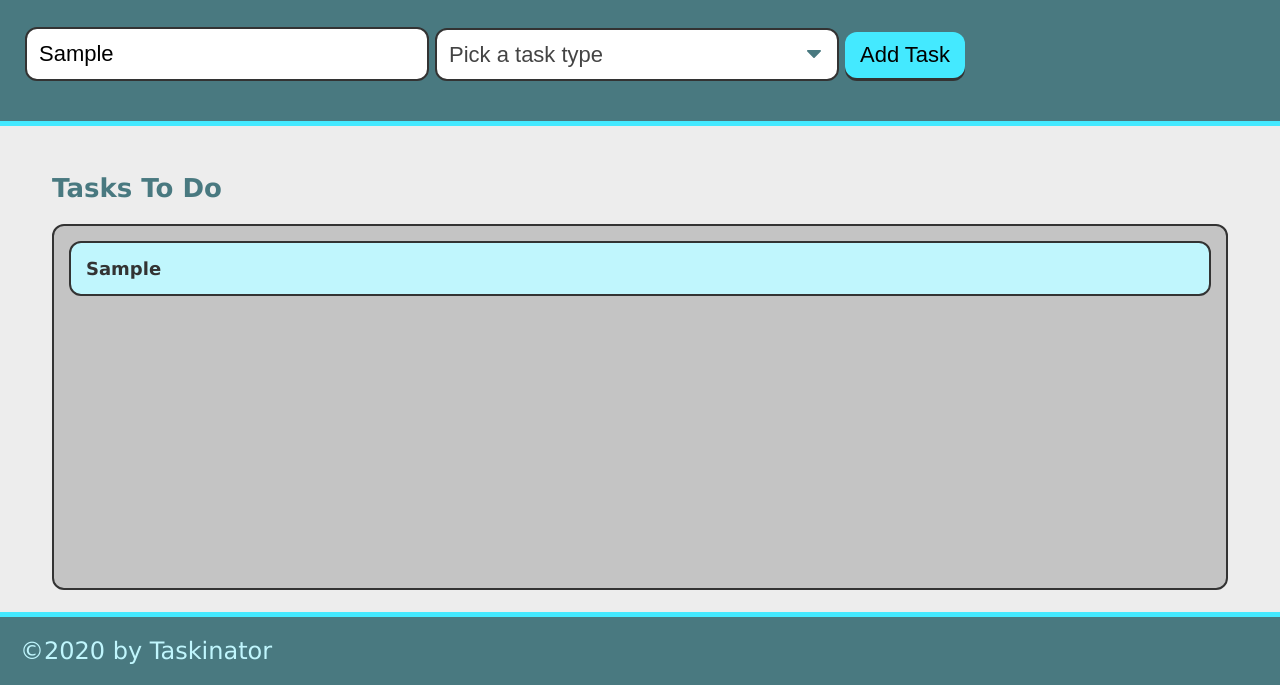
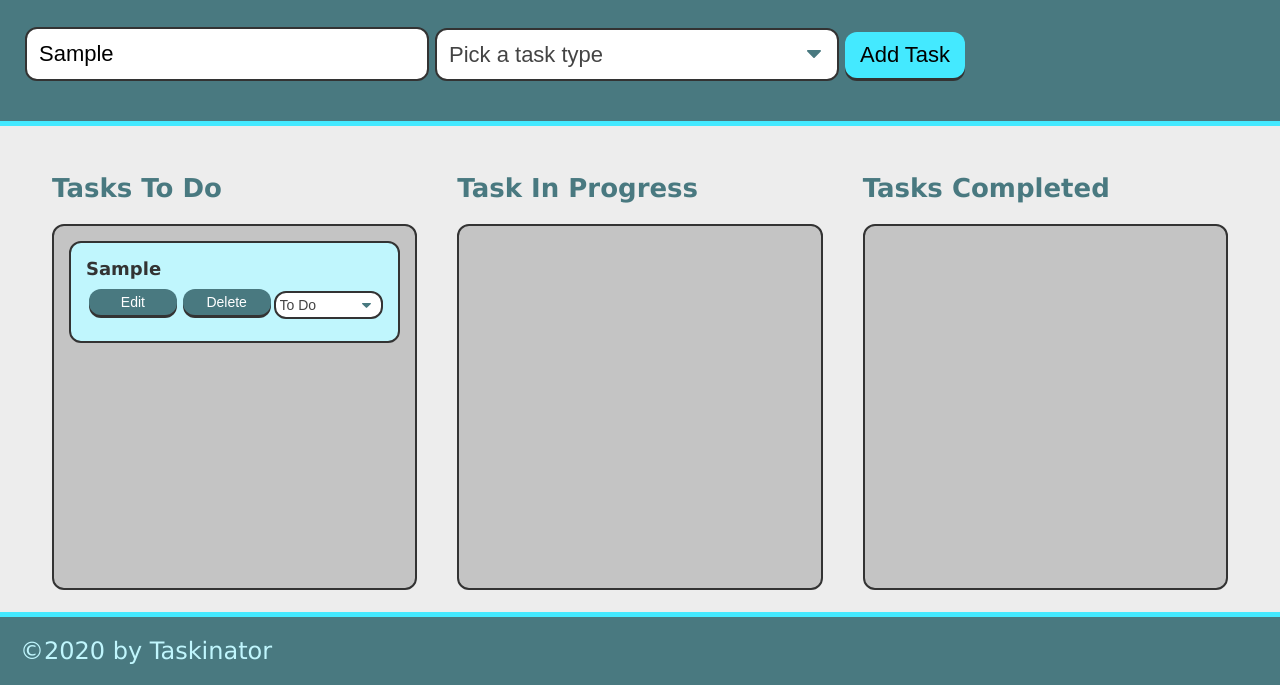
Before and after one commit to Nardiss/taskinator, a plain HTML site: page index.html in a window 1280 px wide. Both pictures are taken after typing "Sample" into the empty fields and a click on the button "Add Task". Shown: the part 115-800 px from the top of the page. Drawn offline with Linux system fonts and the light colour scheme; files whose address does not match are found by name.

Commit message:
added buttons to edit

```diff
--- a/assets/js/script.js
+++ b/assets/js/script.js
@@ -1,3 +1,5 @@
+var taskIdCounter = 0;
+
 var formEl = document.querySelector("#task-form");
 var tasksToDoEl = document.querySelector("#tasks-to-do");
 
@@ -30,15 +32,66 @@ var createTaskEl = function(taskDataObj) {
     var listItemEl = document.createElement("li");
     listItemEl.className = "task-item";
 
+    // add task id as a custom atribute
+    listItemEl.setAttribute("data-task-id", taskIdCounter);
+
     // create div to hold task info and add to list item
     var taskInfoEl = document.createElement("div");
     taskInfoEl.className = "task-info";
     taskInfoEl.innerHTML = "<h3 class='task-name'>" + taskDataObj.name + "</h3><span class='task-type'>" + taskDataObj.type + "</span>";
+    listItemEl.appendChild(taskInfoEl);
+    var taskActionsEl = createTaskActions(taskIdCounter);
+    listItemEl.appendChild(taskActionsEl);
 
-listItemEl.appendChild(taskInfoEl);
 
     // add entire list item to list
     tasksToDoEl.appendChild(listItemEl);
+    // increase task counter for next unique id
+    taskIdCounter++;
+};
+
+var createTaskActions = function(taskId){
+    var actionContainerEl = document.createElement("div");
+    actionContainerEl.className = "task-actions";
+
+    // create edit button
+    var editButtonEl = document.createElement("button");
+    editButtonEl.textContent = "Edit";
+    editButtonEl.className = "btn edit-btn";
+    editButtonEl.setAttribute("data-task-id", taskId);
+
+    actionContainerEl.appendChild(editButtonEl);
+
+    // create delete button
+    var deleteButtonEl = document.createElement("button");
+    deleteButtonEl.textContent = "Delete";
+    deleteButtonEl.className = "btn delete-btn";
+    deleteButtonEl.setAttribute("data-task-id", taskId);
+
+    actionContainerEl.appendChild(deleteButtonEl);
+
+    var statusSelectEl = document.createElement("select");
+    statusSelectEl.className = "select-status";
+    statusSelectEl.setAttribute("name", "status-change");
+    statusSelectEl.setAttribute("data-task-id", taskId);
+
+    actionContainerEl.appendChild(statusSelectEl);
+
+    var statusChoices = ["To Do", "In Progress", "Completed"];
+
+    for (var i=0; i < statusChoices.length; i++) {
+        // create option element
+        var statusOptionEl = document.createElement("option");
+        statusOptionEl.textContent = statusChoices[i];
+        statusOptionEl.setAttribute("value", statusChoices[i]);
+
+        // append to select
+        statusSelectEl.appendChild(statusOptionEl);
+    }
+
+    return actionContainerEl;
+
+
 };
 
 formEl.addEventListener("submit", taskFormHandler);
--- a/index.html
+++ b/index.html
@@ -33,8 +33,19 @@
         <section class="task-list-wrapper">
             <h2 class="list-title">Tasks To Do</h2>
             <ul class="task-list" id="tasks-to-do">
+            </ul>
+        </section>
 
-            </ul>
+        <!-- tasks in progress -->
+        <section class=" task-list-wrapper">
+            <h2 class="list-title">Task In Progress</h2>
+            <ul class="task-list" id="task-in-progress"></ul>
+        </section>
+
+        <!-- Tasks Completed -->
+        <section class="task-list-wrapper">
+            <h2 class="list-title">Tasks Completed</h2>
+            <ul class="task-list" id="tasks-completed"></ul>
         </section>
     </main>
 
```
Lines whose indentation alone changed are shown as unchanged.
